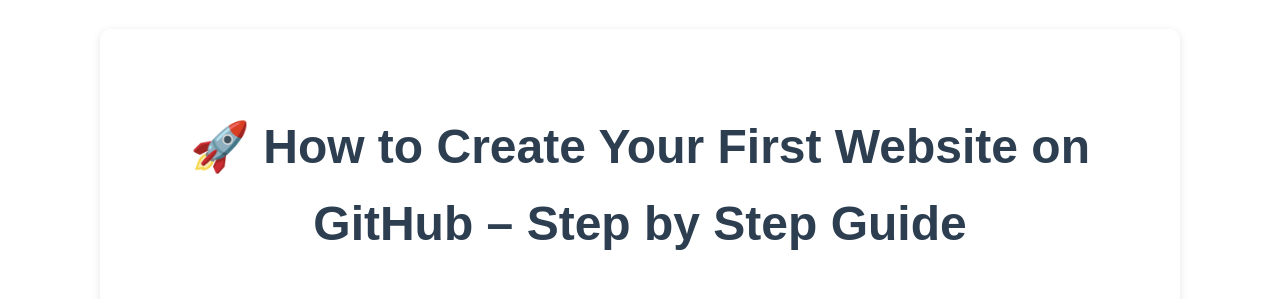
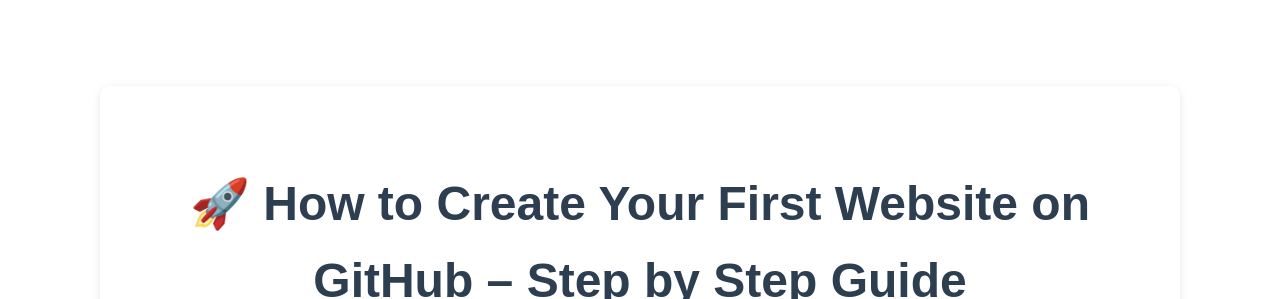
Before and after one commit to Charu01c/Website-, a plain HTML site: page index.html in a window 1280 px wide. Shown: the part 97-396 px from the top of the page. Drawn offline with Linux system fonts and the light colour scheme.

Commit message:
Update index.html

```diff
--- a/index.html
+++ b/index.html
@@ -5,7 +5,7 @@
   <body bgcolor="White">
   <font color=black  size=6>
     <h1>Hello, 👋 Welcome to my website </h1>
-    <section id="github-website-guide" style="background-color: White; padding: 40px; max-width: 1000px; margin: 40px auto; border-radius: 10px; box-shadow: 0 2px 8px rgba(0,0,0,0.1); font-family: Arial, sans-serif; line-height: 1.6; color=black">
+    <section id="github-website-guide" style="background-color: White; padding: 40px; max-width: 1000px; margin: 100px auto; border-radius: 10px; box-shadow: 0 2px 8px rgba(0,0,0,0.1); font-family: Arial, sans-serif; line-height: 1.6; color=black">
     <h2 style="text-align: center; color: #2c3e50;">🚀 How to Create Your First Website on GitHub – Step by Step Guide</h2>
 
     <h3 style="color: #2980b9;">✅ Step 1: Create a GitHub Account</h3>
```
